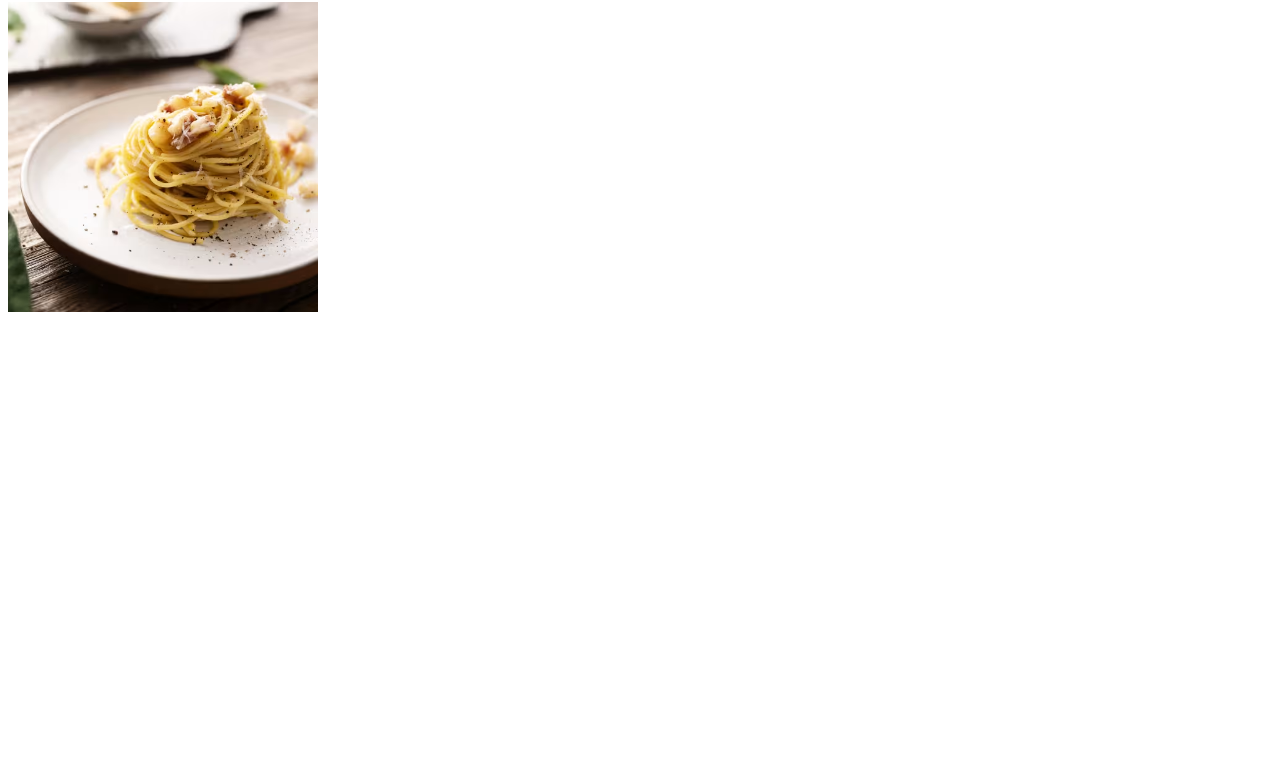
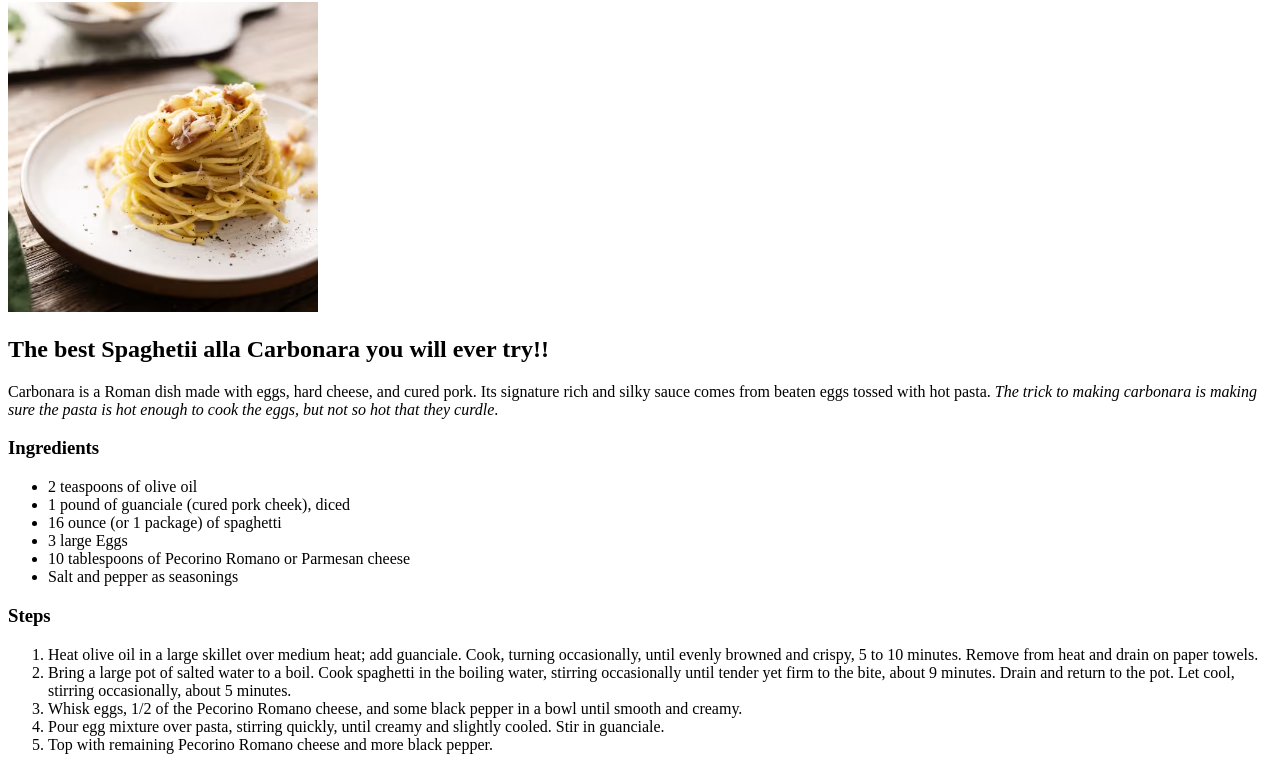
Before and after one commit to Joaoomarquess/odin-recipes, a plain HTML site: page recipes/carbonara.html in a window 1280 px wide. Shown: the part 78-848 px from the top of the page. Before the commit the page ends 800 px from the top, so only its background shows below. Drawn offline with Linux system fonts and the light colour scheme.

Commit message:
recipes/carbonara.html

```diff
--- a/recipes/carbonara.html
+++ b/recipes/carbonara.html
@@ -7,5 +7,24 @@
 <body>
     <h1>Spaghetti alla Carbonara</h1>
     <img src="../images/carbonara.jpg" height="310" width="310" alt="Spaghetti alla Carbonara Dish">
+    <h2>The best Spaghetii alla Carbonara you will ever try!!</h2>
+    <p>Carbonara is a Roman dish made with eggs, hard cheese, and cured pork. Its signature rich and silky sauce comes from beaten eggs tossed with hot pasta. <em>The trick to making carbonara is making sure the pasta is hot enough to cook the eggs, but not so hot that they curdle</em>.</p>
+    <h3>Ingredients</h3>
+    <ul>
+        <li>2 teaspoons of olive oil</li>
+        <li>1 pound of guanciale (cured pork cheek), diced</li>
+        <li>16 ounce (or 1 package) of spaghetti</li>
+        <li>3 large Eggs</li>
+        <li> 10 tablespoons of Pecorino Romano or Parmesan cheese</li>
+        <li>Salt and pepper as seasonings</li>
+    </ul>
+    <h3>Steps</h3>
+    <ol>
+        <li>Heat olive oil in a large skillet over medium heat; add guanciale. Cook, turning occasionally, until evenly browned and crispy, 5 to 10 minutes. Remove from heat and drain on paper towels.</li>
+        <li>Bring a large pot of salted water to a boil. Cook spaghetti in the boiling water, stirring occasionally until tender yet firm to the bite, about 9 minutes. Drain and return to the pot. Let cool, stirring occasionally, about 5 minutes.</li>
+        <li>Whisk eggs, 1/2 of the Pecorino Romano cheese, and some black pepper in a bowl until smooth and creamy.</li>
+        <li>Pour egg mixture over pasta, stirring quickly, until creamy and slightly cooled. Stir in guanciale.</li>
+        <li>Top with remaining Pecorino Romano cheese and more black pepper.</li>
+    </ol>
 </body>
 </html>
```
